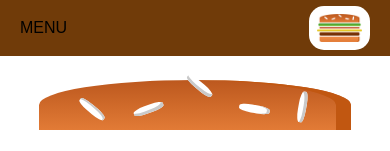
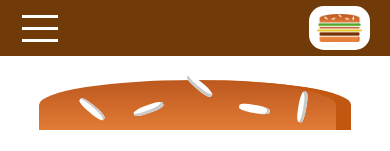
Before and after one commit to rayzvan/React-BurgerBuilder, a React app: page / in a window 390 px wide. Shown: the top 151 px of the page. Built offline with nearby package versions, Linux system fonts and the light colour scheme.

Commit message:
#5 - 151 - Adding a Hamburger Icon - an icon made by 3 styled dives

```diff
--- /dev/null
+++ b/src/components/Navigation/SideDrawer/DrawerToggle/DrawerToggle.css
@@ -0,0 +1,23 @@
+.DrawerToggle {
+    width: 40px;
+    height: 100%;
+    display: flex;
+    flex-flow: column;
+    justify-content: space-around;
+    align-items: center;
+    padding: 10px 0;
+    box-sizing: border-box;
+    cursor: pointer;
+}
+
+.DrawerToggle div {
+    width: 90%;
+    height: 3px;
+    background-color: white;
+}
+
+@media (min-width: 500px) {
+    .DrawerToggle {
+        display: none;
+    }
+}
--- a/src/components/Navigation/SideDrawer/DrawerToggle/DrawerToggle.js
+++ b/src/components/Navigation/SideDrawer/DrawerToggle/DrawerToggle.js
@@ -1,7 +1,14 @@
 import React from 'react'
+import classes from './DrawerToggle.css'
 
 const drawerToggle = (props) => (
-    <div onClick={props.clicked}>MENU</div>
+    <div className={classes.DrawerToggle} onClick={props.clicked}>
+        {/* These dives do not need any styling because they will be styled correctly because he is styling all
+        divs which are nested in a div or any element which has the DrawerToggle.css*/}
+        <div></div>
+        <div></div>
+        <div></div>
+    </div>
 );
 
 export default drawerToggle;
```
